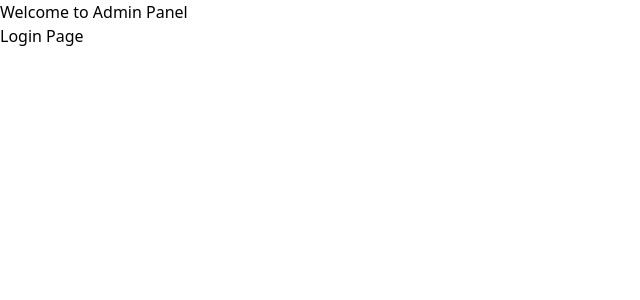
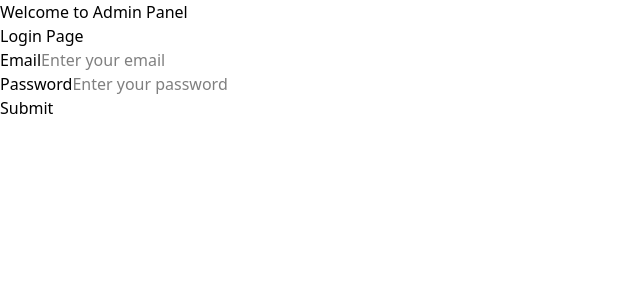
Before and after one commit to bsnikhil-dev/admin-panel, a React (Vite) app in the folder client/: page /auth/login in a window 1280 px wide. Shown: the top 300 px of the page, without its empty margins (0-640 px from the left). Built offline with nearby package versions, Linux system fonts and the light colour scheme.

Commit message:
Auth Routes and Dynamic Form

```diff
--- a/client/src/App.tsx
+++ b/client/src/App.tsx
@@ -13,26 +13,58 @@ import HomePage from "./pages/shopping-view/Home";
 import CheckOutPage from "./pages/shopping-view/Checkout";
 import ListingPage from "./pages/shopping-view/Listing";
 import AccountPage from "./pages/shopping-view/Account";
+import CheckAuthentication from "./utils/utilityComponents/CheckAuthentication";
+import UnAuthorizedPage from "./pages/unautorized/UnAuthorizedPage";
 
 function App() {
+  const auth = false;
+  const user = {
+    userName: "Jhon",
+    email: "jhon@example.com",
+    password: "123456",
+    role: "admin",
+  };
+
   return (
     <Routes>
-      <Route path="/auth" element={<AuthLayout />}>
+      <Route
+        path="/auth"
+        element={
+          <CheckAuthentication isAuthenticated={auth} userDetails={user}>
+            <AuthLayout />
+          </CheckAuthentication>
+        }
+      >
         <Route path="login" element={<LoginPage />} />
         <Route path="register" element={<RegisterPage />} />
       </Route>
-      <Route path="/admin" element={<AdminLayout />}>
+      <Route
+        path="/admin"
+        element={
+          <CheckAuthentication isAuthenticated={auth} userDetails={user}>
+            <AdminLayout />
+          </CheckAuthentication>
+        }
+      >
         <Route path="dashboard" element={<AdminDashboardPage />} />
         <Route path="orders" element={<AdminOrdersdPage />} />
         <Route path="products" element={<AdminProductsdPage />} />
       </Route>
-      <Route path="/shop" element={<ShoppingLayout />}>
+      <Route
+        path="/shop"
+        element={
+          <CheckAuthentication isAuthenticated={auth} userDetails={user}>
+            <ShoppingLayout />
+          </CheckAuthentication>
+        }
+      >
         <Route path="home" element={<HomePage />} />
         <Route path="checkout" element={<CheckOutPage />} />
         <Route path="listing" element={<ListingPage />} />
         <Route path="account" element={<AccountPage />} />
       </Route>
       <Route path="*" element={<NotFoundPage />} />
+      <Route path="/unauthorized" element={<UnAuthorizedPage />} />
     </Routes>
   );
 }
--- /dev/null
+++ b/client/src/components/Form/DynamicForm.tsx
@@ -0,0 +1,22 @@
+import type { DynamicFormProps } from "../../types";
+import RenderFormFields from "../../utils/utilityComponents/RenderFormFields";
+
+const DynamicForm = ({ formControls, buttonText }: DynamicFormProps) => {
+  return (
+    <form>
+      <div>
+        {formControls.map((formItem) => {
+          return (
+            <div key={formItem.name}>
+              <label htmlFor={formItem.label}>{formItem.label}</label>
+              <RenderFormFields formItem={formItem} />
+            </div>
+          );
+        })}
+      </div>
+      <button type="submit">{buttonText || "Submit"}</button>
+    </form>
+  );
+};
+
+export default DynamicForm;
--- a/client/src/pages/auth/Login.tsx
+++ b/client/src/pages/auth/Login.tsx
@@ -1,9 +1,28 @@
+import DynamicForm from "../../components/Form/DynamicForm";
+import type { FormField } from "../../types";
+
 const LoginPage = () => {
-    return (
-        <div className="text-black">
-            Login Page
-        </div>
-    )
-}
+  const loginFields: FormField[] = [
+    {
+      name: "email",
+      label: "Email",
+      type: "email",
+      placeholder: "Enter your email",
+    },
+    {
+      name: "password",
+      label: "Password",
+      type: "password",
+      placeholder: "Enter your password",
+    },
+  ];
+
+  return (
+    <div className="text-black">
+      <h1>Login Page</h1>
+      <DynamicForm formControls={loginFields} />
+    </div>
+  );
+};
 
 export default LoginPage;
--- a/client/src/pages/auth/Register.tsx
+++ b/client/src/pages/auth/Register.tsx
@@ -1,9 +1,27 @@
+import DynamicForm from "../../components/Form/DynamicForm";
+import type { FormField } from "../../types";
+
 const RegisterPage = () => {
-    return (
-        <div className="div">
-            Register Page
-        </div>
-    )
-}
+  const registerFields: FormField[] = [
+    {
+      name: "email",
+      label: "Email",
+      type: "email",
+      placeholder: "Enter your email",
+    },
+    {
+      name: "password",
+      label: "Password",
+      type: "password",
+      placeholder: "Enter your password",
+    },
+  ];
+  return (
+    <div className="div">
+      <h1>Register Page</h1>
+      <DynamicForm formControls={registerFields} />
+    </div>
+  );
+};
 
 export default RegisterPage;
--- /dev/null
+++ b/client/src/pages/unautorized/UnAuthorizedPage.tsx
@@ -0,0 +1,5 @@
+const UnAuthorizedPage = () => {
+  return <div>Un-Authorized</div>;
+};
+
+export default UnAuthorizedPage;
--- /dev/null
+++ b/client/src/types/index.ts
@@ -0,0 +1,33 @@
+import type { ReactNode } from "react";
+
+export interface userDetails {
+  userName: string;
+  email: string;
+  password: string;
+  role: string;
+}
+export interface CheckAuthenticationProps {
+  isAuthenticated: boolean;
+  userDetails: userDetails;
+  children: ReactNode;
+}
+
+export type FieldType = "text" | "email" | "password" | "select" | "checkbox";
+
+export interface FormField {
+  name: string;
+  label: string;
+  type: FieldType;
+  placeholder?: string;
+  options?: { label: string; value: string }[];
+  validation?: Record<string, any>;
+}
+
+export interface DynamicFormProps {
+  formControls: FormField[];
+  buttonText?: string;
+}
+
+export interface RenderFormFieldsProps {
+  formItem: FormField;
+}
--- /dev/null
+++ b/client/src/utils/utilityComponents/CheckAuthentication.tsx
@@ -0,0 +1,51 @@
+import { Navigate, useLocation } from "react-router-dom";
+import type { CheckAuthenticationProps } from "../../types";
+
+const CheckAuthentication = ({
+  isAuthenticated,
+  userDetails,
+  children,
+}: CheckAuthenticationProps) => {
+  const location = useLocation();
+
+  if (
+    !isAuthenticated &&
+    !(
+      location.pathname.includes("/login") ||
+      location.pathname.includes("/register")
+    )
+  ) {
+    return <Navigate to="/auth/login" />;
+  }
+
+  if (
+    isAuthenticated &&
+    (location.pathname.includes("/login") ||
+      location.pathname.includes("/register"))
+  ) {
+    return userDetails.role === "admin" ? (
+      <Navigate to="/admin/dashboard" />
+    ) : (
+      <Navigate to="/shop/home" />
+    );
+  }
+
+  if (
+    isAuthenticated &&
+    userDetails.role !== "admin" &&
+    location.pathname.includes("admin")
+  ) {
+    return <Navigate to="/unauthorized" />;
+  }
+
+  if (
+    isAuthenticated &&
+    userDetails.role === "admin" &&
+    location.pathname.includes("shop")
+  ) {
+    return <Navigate to="/admin/dashboard" />;
+  }
+  return children;
+};
+
+export default CheckAuthentication;
--- /dev/null
+++ b/client/src/utils/utilityComponents/RenderFormFields.tsx
@@ -0,0 +1,14 @@
+import type { RenderFormFieldsProps } from "../../types";
+
+const RenderFormFields = ({
+  formItem: { type, name, placeholder },
+}: RenderFormFieldsProps) => {
+  switch (type) {
+    case "text":
+    case "email":
+    case "password":
+      return <input type={type} placeholder={placeholder} id={name} />;
+  }
+};
+
+export default RenderFormFields;
```
Also changed, not shown: client/src/utils/utilityFunctions/Common.ts (added).
